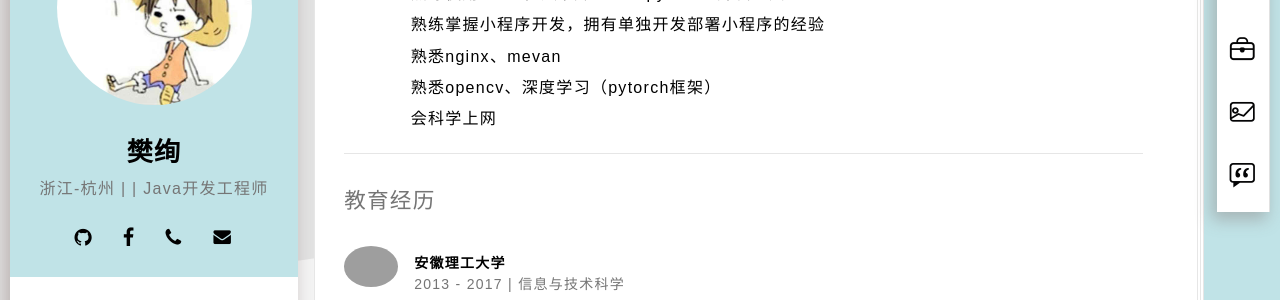
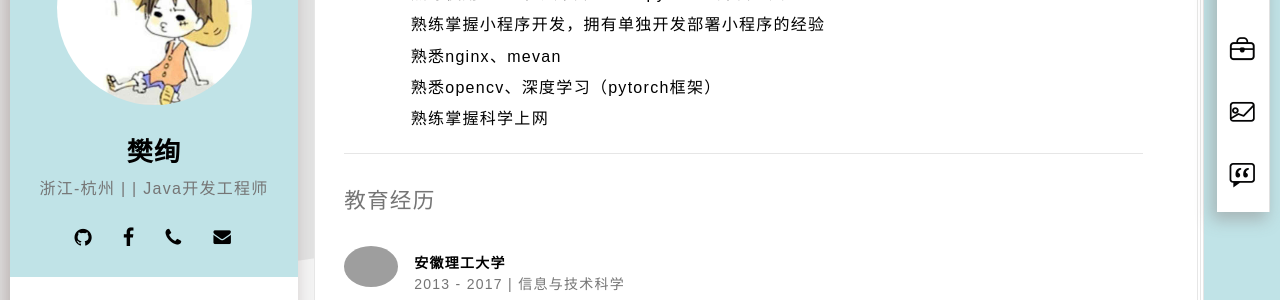
Before and after one commit to fanxuansoft/fanxuansoft.github.io, a Jekyll site: the page built from index.html, in a window 1280 px wide and 900 px high, scrolled down 474 px. Shown: the part 150-450 px from the top of the window. Built offline with Jekyll 4.4.1, drawn with Linux system fonts in a browser that asks for light colours; some web fonts are replaced; grey boxes are pictures that could not be loaded.

Commit message:
Update resumer_02-profetional.html

```diff
--- a/_includes/resumer_02-profetional.html
+++ b/_includes/resumer_02-profetional.html
@@ -14,7 +14,7 @@
                 <dd>熟练掌握小程序开发，拥有单独开发部署小程序的经验</dd>
                 <dd>熟悉nginx、mevan</dd>
                 <dd>熟悉opencv、深度学习（pytorch框架）</dd>
-                <dd>会科学上网</dd>
+                <dd>熟练掌握科学上网</dd>
             </div>
 
         </div><!-- .col-sm-6 -->
```
